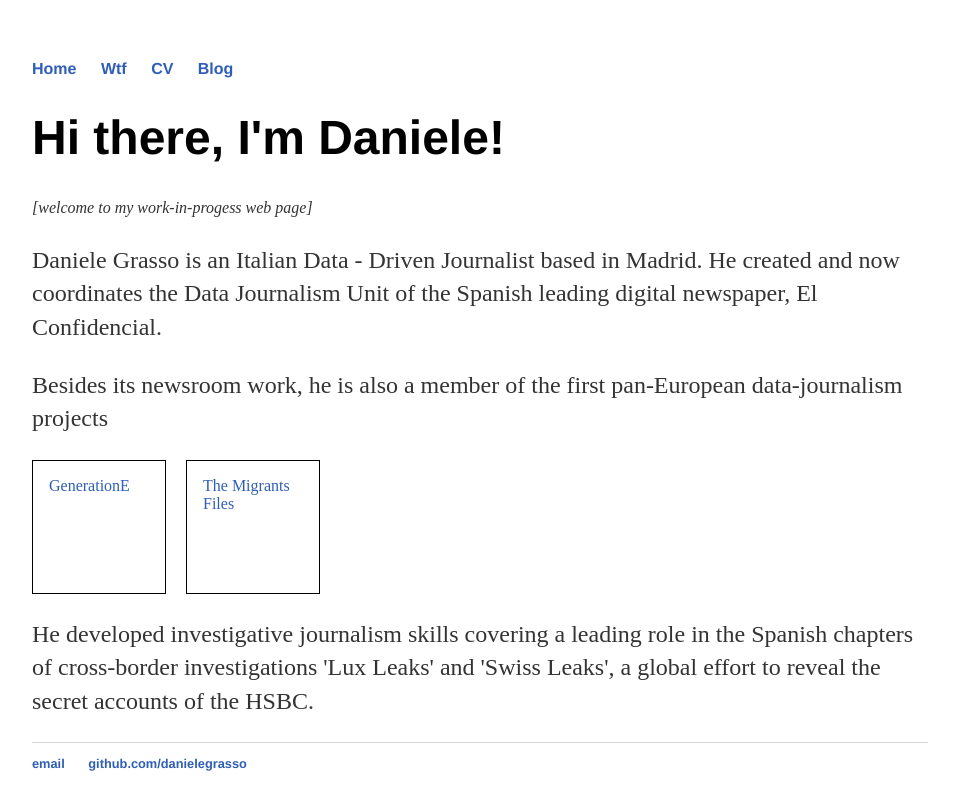
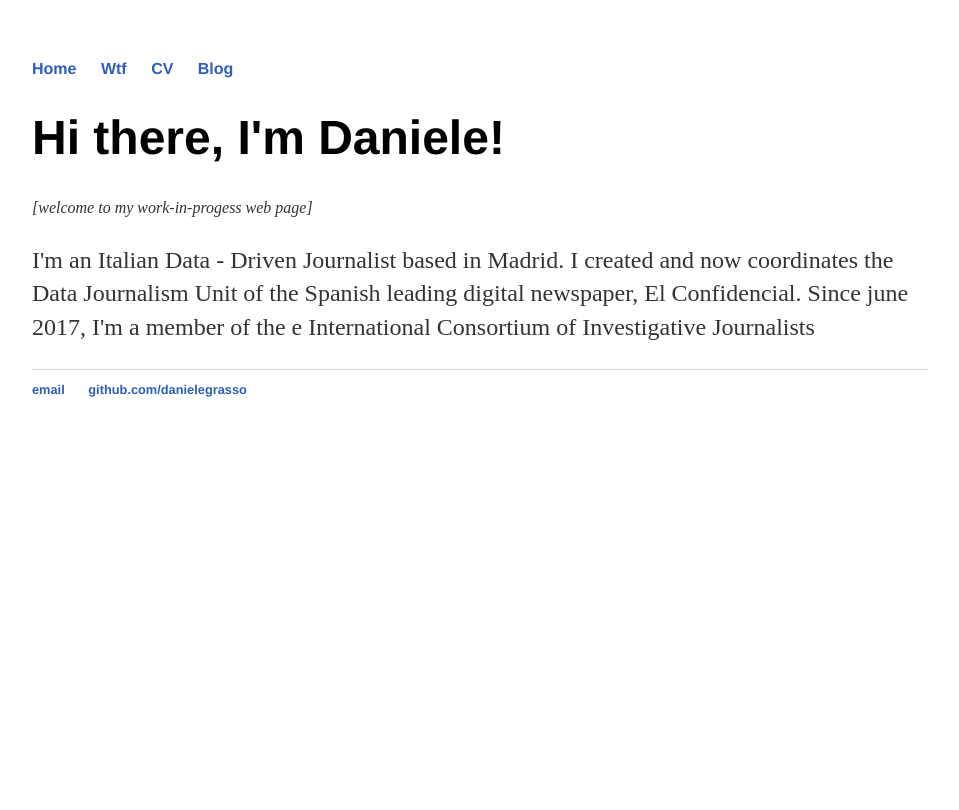
Before and after one commit to danielegrasso/danielegrasso.github.io, a Jekyll site: the page built from index.html, in a window 1280 px wide. Shown: the top 810 px of the page, without its empty margins (160-1119 px from the left). Built offline with Jekyll 4.4.1, drawn with Linux system fonts in a browser that asks for light colours.

Commit message:
Update index.html
To basic_version 1

```diff
--- a/index.html
+++ b/index.html
@@ -4,18 +4,4 @@ title: Daniele Grasso, Data Journalist
 ---
 <div class="blurb">
 	<h1>Hi there, I'm Daniele!</h1> <p style="font-size:1em; font-style:italic;">[welcome to my work-in-progess web page]</p>
-	<p>Daniele Grasso is an Italian Data - Driven Journalist based in Madrid. He created and now coordinates the Data Journalism Unit of the Spanish leading digital newspaper, El Confidencial.
-
-<p>Besides its newsroom work, he is also a member of the first pan-European data-journalism projects</p>
-
-</div><!-- /.blurb -->
-<div class="card"
-style="border:thin solid black";>
-	<a href="http://www.generatione.eu/" target=_blank>GenerationE</a>
-</div>
-<div class="card_two"
-style="border:thin solid black; display: inline-block">
-	<a href="http://www.themigrantsfiles.com/" target=_blank>The Migrants Files</a>
-</div>
-
-<p>He developed investigative journalism skills covering a leading role in the Spanish chapters of cross-border investigations 'Lux Leaks' and 'Swiss Leaks', a global effort to reveal the secret accounts of the HSBC.</p>
+	<p>I'm an Italian Data - Driven Journalist based in Madrid. I created and now coordinates the Data Journalism Unit of the Spanish leading digital newspaper, El Confidencial. Since june 2017, I'm a member of the e International Consortium of Investigative Journalists </p>
```
